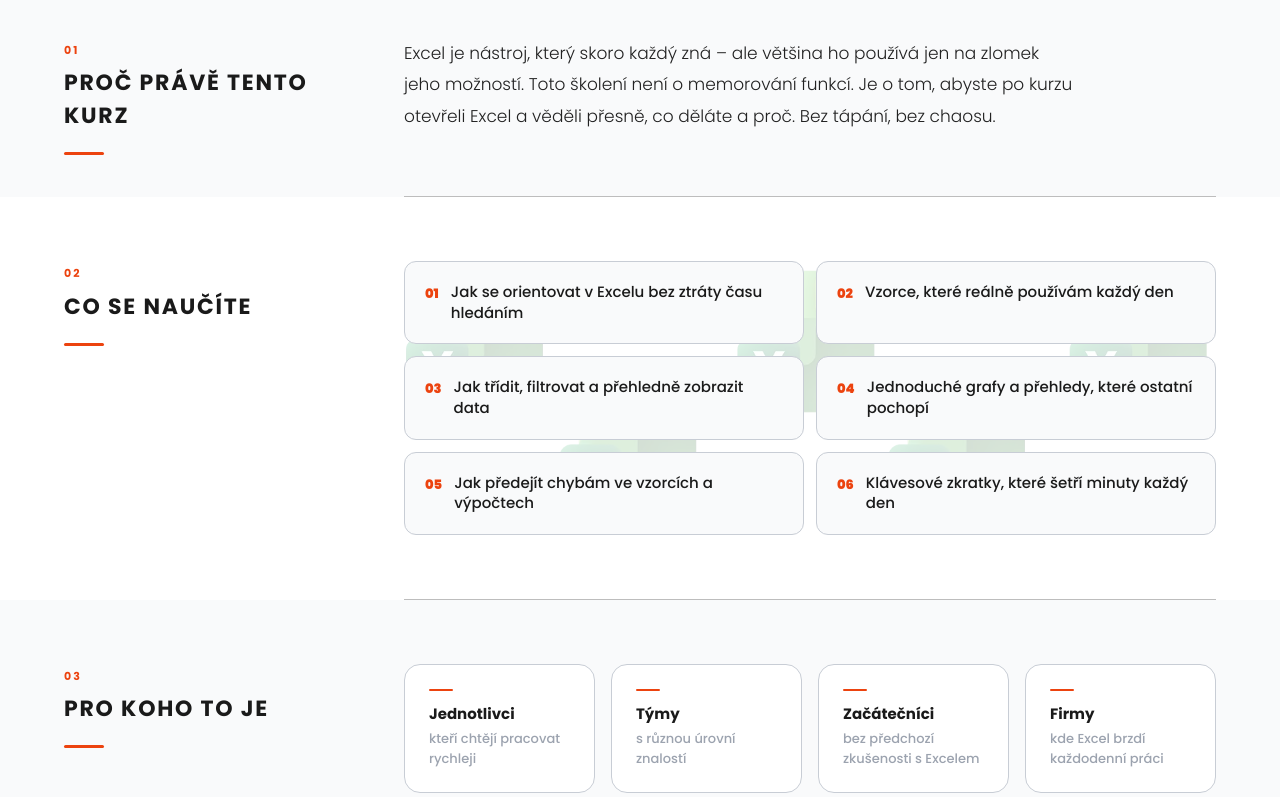
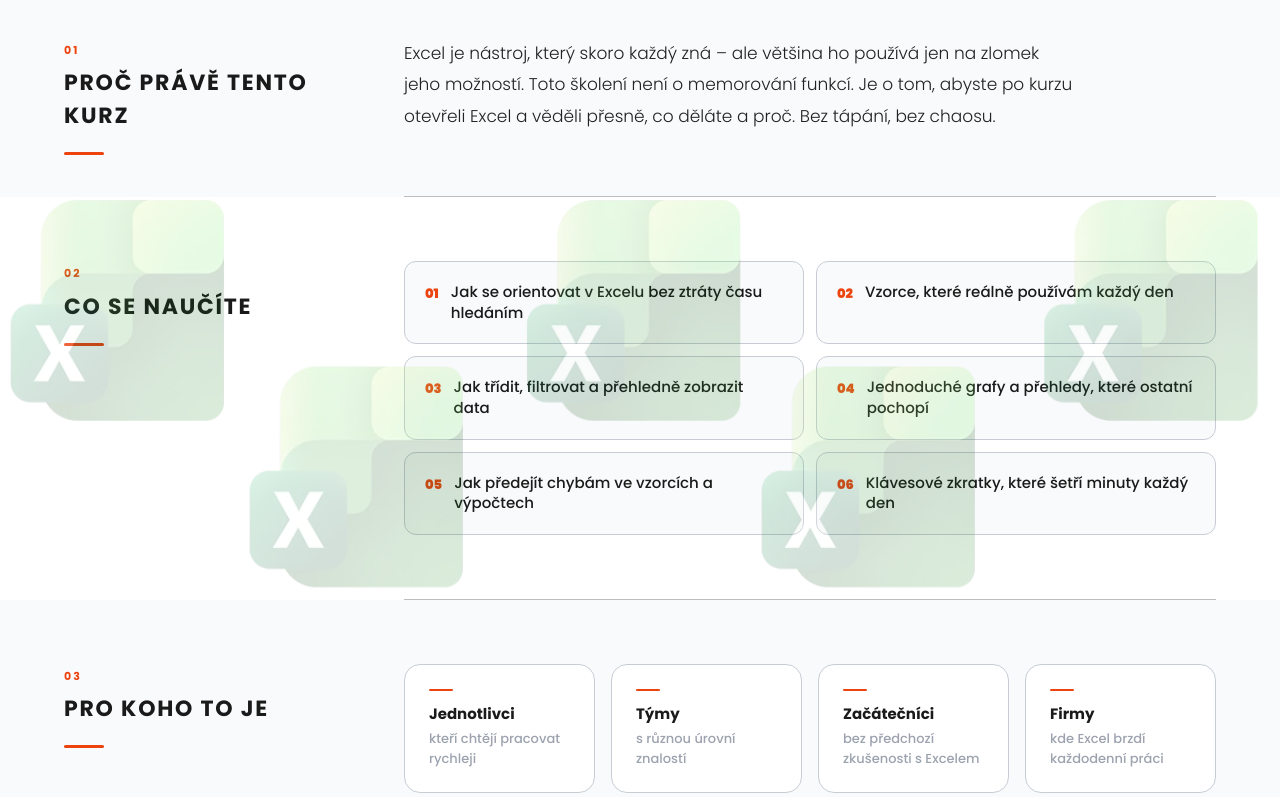
Before and after one commit to Tonbo-coder/antoninbouchal-web, a Next.js app: page /skoleni/excel-bez-chaosu in a window 1280 px wide. Shown: the part 637-1434 px from the top of the page. Built offline with nearby package versions, Linux system fonts and the light colour scheme.

Commit message:
Excel bez chaosu: stretch decorative bg across full section width
Co-Authored-By: Claude Sonnet 4.6 <noreply@anthropic.com>

```diff
--- a/components/ExcelBezChaosuDetail.tsx
+++ b/components/ExcelBezChaosuDetail.tsx
@@ -188,9 +188,8 @@ export default function ExcelBezChaosuDetail() {
       </SectionWrapper>
 
       {/* ── CO SE NAUČÍTE ── */}
-      <SectionWrapper id="co-se-naucite" label="Co se naučíte" labelNum="02" bg="white">
       <div className="relative">
-          {/* Decorative Excel background – full section */}
+        {/* Decorative Excel background – full section width */}
         <div className="absolute inset-0 pointer-events-none overflow-hidden">
           <Image
             src="/images/excel_skoleni_AB.webp"
@@ -200,8 +199,8 @@ export default function ExcelBezChaosuDetail() {
             sizes="100vw"
           />
         </div>
-
-          <div className="reveal relative z-10 grid sm:grid-cols-2 gap-3">
+        <SectionWrapper id="co-se-naucite" label="Co se naučíte" labelNum="02" bg="white" className="!bg-transparent">
+          <div className="reveal grid sm:grid-cols-2 gap-3">
             {learnItems.map((item, i) => (
               <div
                 key={i}
@@ -216,8 +215,8 @@ export default function ExcelBezChaosuDetail() {
               </div>
             ))}
           </div>
+        </SectionWrapper>
       </div>
-      </SectionWrapper>
 
       {/* ── PRO KOHO TO JE ── */}
       <SectionWrapper id="pro-koho" label="Pro koho to je" labelNum="03" bg="gray">
```
Lines whose indentation alone changed are shown as unchanged.
